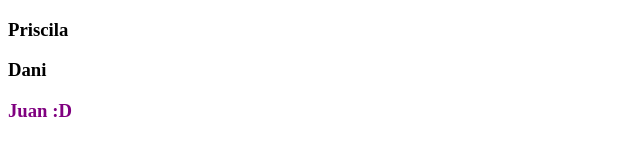
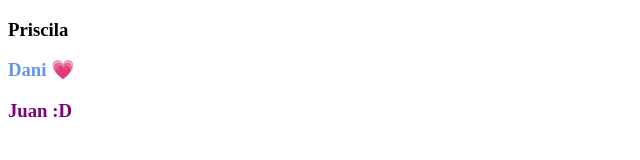
Before and after one commit to PriscilaGoncalves7/aula300621, a plain HTML site: page index.html in a window 1280 px wide. Shown: the full height of the page, 0-640 px from the left. Drawn offline with Linux system fonts and the light colour scheme.

Commit message:
Alteração cor nome

```diff
--- a/index.html
+++ b/index.html
@@ -6,7 +6,7 @@
 </head>
 <body>
 <h3>Priscila</h3>
-<h3>Dani</h3>
+<h3 style = "color: cornflowerblue;"> Dani 💗 </h3>
 <h3 style="color:purple;">Juan :D</h3>
 </body>
 <footer>
```
